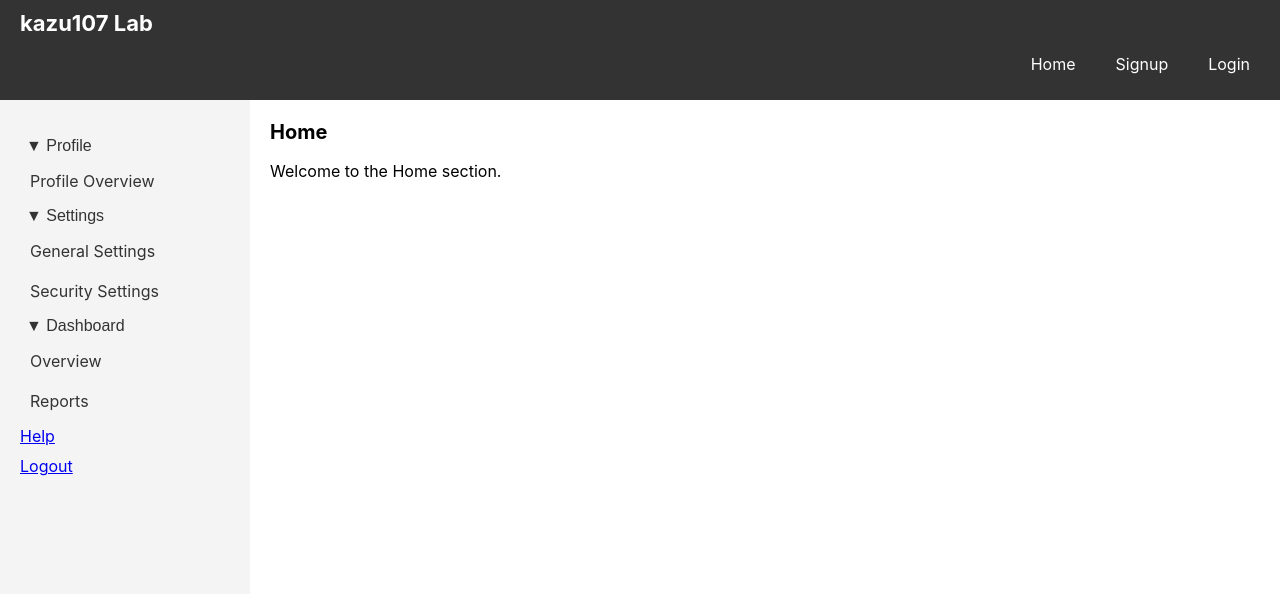
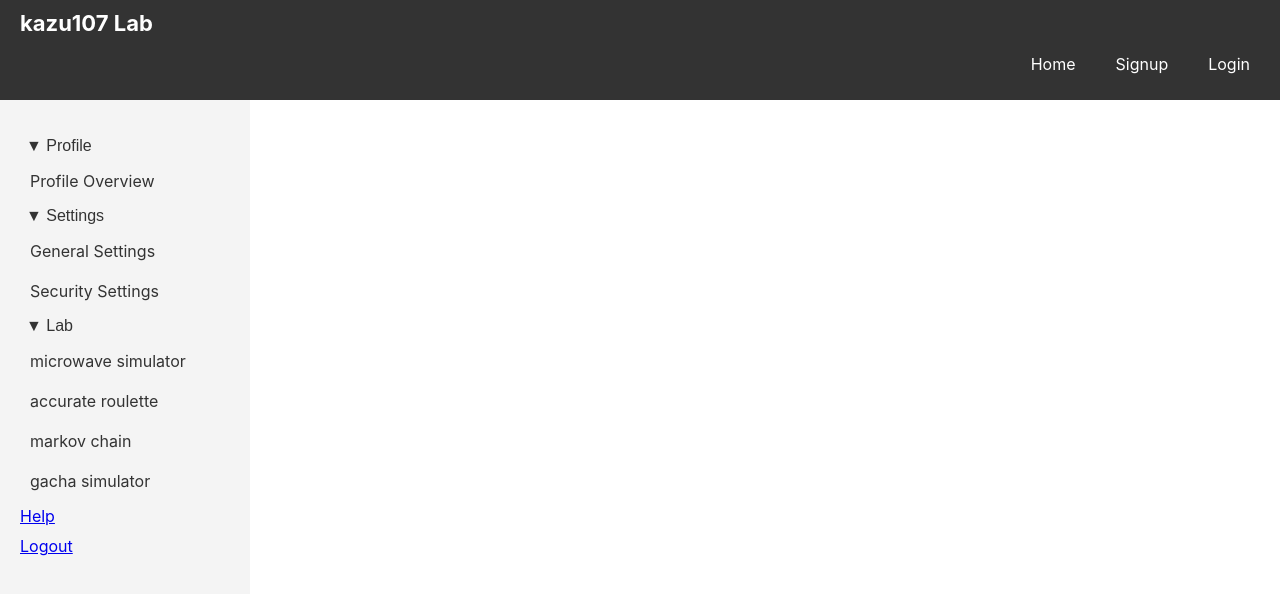
Before and after one commit to kazu107/kazu107lab, a React (Create React App) app in the folder frontend/: page / in a window 1280 px wide. Shown: the top 594 px of the page. Built offline with nearby package versions, Linux system fonts and the light colour scheme.

Commit message:
home整備

```diff
--- a/frontend/src/components/sample/sample.css
+++ b/frontend/src/components/sample/sample.css
@@ -111,6 +111,18 @@ body {
     outline: none; /* ボタン自体はハイライトしない */
 }
 
+/*　セクションのスタイル */
+.external-link-home {
+    margin-left: 10px;
+    color: #007bff; /* アイコンの色を設定 */
+    font-size: 0.9em;
+    text-decoration: none;
+}
+
+.external-link-home:hover {
+    color: #0056b3; /* ホバー時の色変更 */
+}
+
 
 /* アクティブな項目 */
 .active-unique123 {
--- a/frontend/src/components/sample/sample.js
+++ b/frontend/src/components/sample/sample.js
@@ -1,6 +1,8 @@
 import React, { useState, useEffect } from 'react';
+import { FaExternalLinkAlt } from 'react-icons/fa';
 import './sample.css';
 
+// Navbar component
 const Navbar = ({ isLoggedIn, onLogout }) => (
     <nav className="navbar-unique123">
         <h1>kazu107 Lab</h1>
@@ -13,6 +15,7 @@ const Navbar = ({ isLoggedIn, onLogout }) => (
     </nav>
 );
 
+// Sidebar component
 const Sidebar = ({ selectedSection, onSelect }) => {
     const [isProfileOpen, setIsProfileOpen] = useState(true);
     const [isSettingsOpen, setIsSettingsOpen] = useState(true);
@@ -55,15 +58,21 @@ const Sidebar = ({ selectedSection, onSelect }) => {
                 {/* Dashboard Section */}
                 <li>
                     <button className="toggle-button" onClick={() => setIsDashboardOpen(!isDashboardOpen)}>
-                        {isDashboardOpen ? '▼' : '▶'} Dashboard
+                        {isDashboardOpen ? '▼' : '▶'} Lab
                     </button>
                     {isDashboardOpen && (
                         <ul>
-                            <li className={selectedSection === 'Overview' ? 'active-unique123' : ''}>
-                                <a href="#overview" onClick={() => onSelect('Overview')}>Overview</a>
+                            <li className={selectedSection === 'microwave' ? 'active-unique123' : ''}>
+                                <a href="#microwave" onClick={() => onSelect('microwave')}>microwave simulator</a>
                             </li>
-                            <li className={selectedSection === 'Reports' ? 'active-unique123' : ''}>
-                                <a href="#reports" onClick={() => onSelect('Reports')}>Reports</a>
+                            <li className={selectedSection === 'roulette' ? 'active-unique123' : ''}>
+                                <a href="#roulette" onClick={() => onSelect('roulette')}>accurate roulette</a>
+                            </li>
+                            <li className={selectedSection === 'markov' ? 'active-unique123' : ''}>
+                                <a href="#markov" onClick={() => onSelect('markov')}>markov chain</a>
+                            </li>
+                            <li className={selectedSection === 'gacha' ? 'active-unique123' : ''}>
+                                <a href="#gacha" onClick={() => onSelect('gacha')}>gacha simulator</a>
                             </li>
                         </ul>
                     )}
@@ -83,6 +92,7 @@ const Sidebar = ({ selectedSection, onSelect }) => {
     );
 };
 
+// ProfileContent component
 const ProfileContent = ({ isLoggedIn, user }) => {
     const [location, setLocation] = useState(null);
     const [browserInfo, setBrowserInfo] = useState({});
@@ -154,6 +164,86 @@ const ProfileContent = ({ isLoggedIn, user }) => {
     }
 };
 
+// MicrowaveContent component
+const MicrowaveContent = () => {
+    return (
+        <div>
+            <h2>
+                Microwave Simulator{' '}
+                <a
+                    href="/microwave"
+                    target="_blank"
+                    rel="noopener noreferrer"
+                    className="external-link-home"
+                >
+                    <FaExternalLinkAlt />
+                </a>
+            </h2>
+            <p>Coming soon...</p>
+        </div>
+    );
+};
+
+// RouletteContent component
+const RouletteContent = () => {
+    return (
+        <div>
+            <h2>
+                Accurate Roulette{' '}
+                <a
+                    href="/roulette"
+                    target="_blank"
+                    rel="noopener noreferrer"
+                    className="external-link-home"
+                >
+                    <FaExternalLinkAlt />
+                </a>
+            </h2>
+            <p>Coming soon...</p>
+        </div>
+    );
+};
+
+// MarkovContent component
+const MarkovContent = () => {
+    return (
+        <div>
+            <h2>
+                Markov Chain{' '}
+                <a
+                    href="/markov"
+                    target="_blank"
+                    rel="noopener noreferrer"
+                    className="external-link-home"
+                >
+                    <FaExternalLinkAlt />
+                </a>
+            </h2>
+            <p>Coming soon...</p>
+        </div>
+    );
+};
+
+// GachaContent component
+const GachaContent = () => {
+    return (
+        <div>
+            <h2>
+                Gacha Simulator{' '}
+                <a
+                    href="/probability"
+                    target="_blank"
+                    rel="noopener noreferrer"
+                    className="external-link-home"
+                >
+                    <FaExternalLinkAlt />
+                </a>
+            </h2>
+            <p>Coming soon...</p>
+        </div>
+    );
+};
+
 function App() {
     const [isLoggedIn, setIsLoggedIn] = useState(false);
     const [selectedSection, setSelectedSection] = useState('Home');
@@ -182,14 +272,17 @@ function App() {
             <div className="main-unique123">
                 <Sidebar selectedSection={selectedSection} user={user} onSelect={setSelectedSection} />
                 <div className="content-unique123">
-                    {selectedSection === 'Profile' ? (
-                        <ProfileContent isLoggedIn={isLoggedIn} user={user} />
-                    ) : (
-                        <div>
-                            <h2>{selectedSection}</h2>
-                            <p>Welcome to the {selectedSection} section.</p>
-                        </div>
-                    )}
+                    <div className="content-unique123">
+                        {selectedSection === 'Profile' && <ProfileContent isLoggedIn={isLoggedIn} user={user} />}
+                        {selectedSection === 'Settings' && <h2>Settings</h2>}
+                        {selectedSection === 'Security' && <h2>Security Settings</h2>}
+                        {selectedSection === 'microwave' && <MicrowaveContent />}
+                        {selectedSection === 'roulette' && <RouletteContent />}
+                        {selectedSection === 'markov' && <MarkovContent />}
+                        {selectedSection === 'gacha' && <GachaContent />}
+                        {selectedSection === 'Help' && <h2>Help</h2>}
+                        {selectedSection === 'Logout' && <h2>Logout</h2>}
+                    </div>
                 </div>
             </div>
         </div>
```
Also changed, not shown: 13 other files (tests, documents, lock files or other folders).
